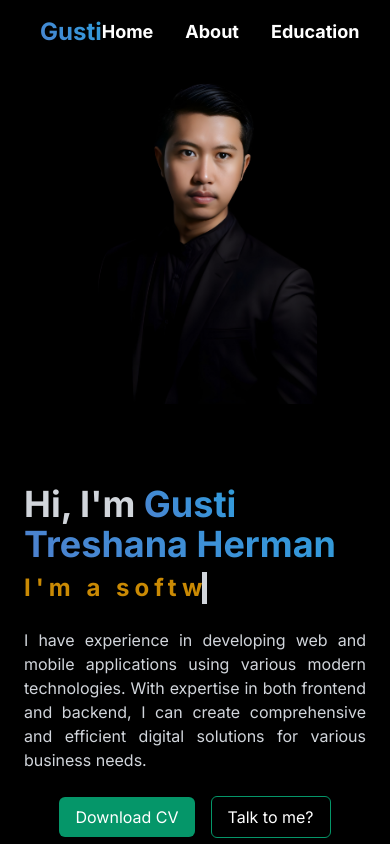
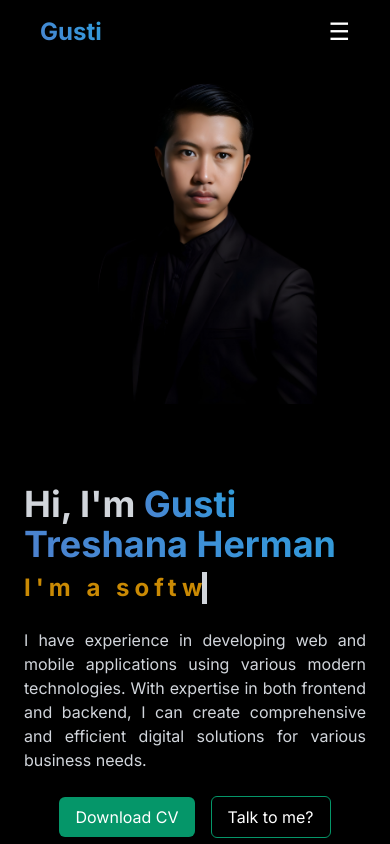
Before and after one commit to Gustitreshana/Portofolio-Website, a Next.js app: page / in a window 390 px wide. Shown: the top 844 px of the page. Built offline with nearby package versions, Linux system fonts and the light colour scheme.

Commit message:
feat: add hamburger button for mobile and dropdown menu

```diff
--- a/src/components/Navbar/index.tsx
+++ b/src/components/Navbar/index.tsx
@@ -3,6 +3,7 @@ import { useState, useEffect } from "react";
 
 const Navbar = () => {
   const [activeSection, setActiveSection] = useState("");
+  const [menuOpen, setMenuOpen] = useState(false);
 
   useEffect(() => {
     const handleScroll = () => {
@@ -29,15 +30,30 @@ const Navbar = () => {
     };
   }, []);
 
+  useEffect(() => {
+    const handleClickOutside = (event: MouseEvent) => {
+      const target = event.target as HTMLElement | null;
+      if (menuOpen && target && !target.closest('.dropdown-menu')) {
+        setMenuOpen(false);
+      }
+    };
+
+    document.addEventListener('mousedown', handleClickOutside);
+
+    return () => {
+      document.removeEventListener('mousedown', handleClickOutside);
+    };
+  }, [menuOpen]);
+
   return (
-    <div className="fixed top-0 left-0 right-0 flex justify-between items-center py-4 px-20 z-10 md:px-5 lg:px-10">
+    <div className="fixed top-0 left-0 right-0 flex justify-between items-center bg-black bg-opacity-80 py-4 px-20 z-10 md:px-5 lg:px-10">
       <div>
         <h1 className="text-2xl font-bold text-emerald-600 glowing-text md:text-xl lg:text-2xl">
           Gusti
         </h1>
       </div>
 
-      <div>
+      <div className="md:hidden">
         <ul className="flex items-center gap-8">
           {["home", "about", "education", "skills", "projects"].map((section) => (
             <li
@@ -51,6 +67,34 @@ const Navbar = () => {
           ))}
         </ul>
       </div>
+
+      <div className="hidden md:block">
+        <button
+          className="text-2xl"
+          onClick={() => setMenuOpen(!menuOpen)}
+        >
+          &#9776;
+        </button>
+      </div>
+
+      {menuOpen && (
+        <div className="absolute top-16 right-0 bg-black bg-opacity-80 shadow-lg p-4 md:block dropdown-menu">
+          <ul className="flex flex-col items-start gap-4">
+            {["home", "about", "education", "skills", "projects"].map((section) => (
+              <li
+                key={section}
+                className={`text-xl font-bold cursor-pointer transition-all duration-300 md:text-lg ${
+                  activeSection === section ? "text-emerald-600 underline underline-offset-4" : "hover:text-yellow-600"
+                }`}
+              >
+                <a href={`#${section}`} onClick={() => setMenuOpen(false)}>
+                  {section.charAt(0).toUpperCase() + section.slice(1)}
+                </a>
+              </li>
+            ))}
+          </ul>
+        </div>
+      )}
     </div>
   );
 };
```
